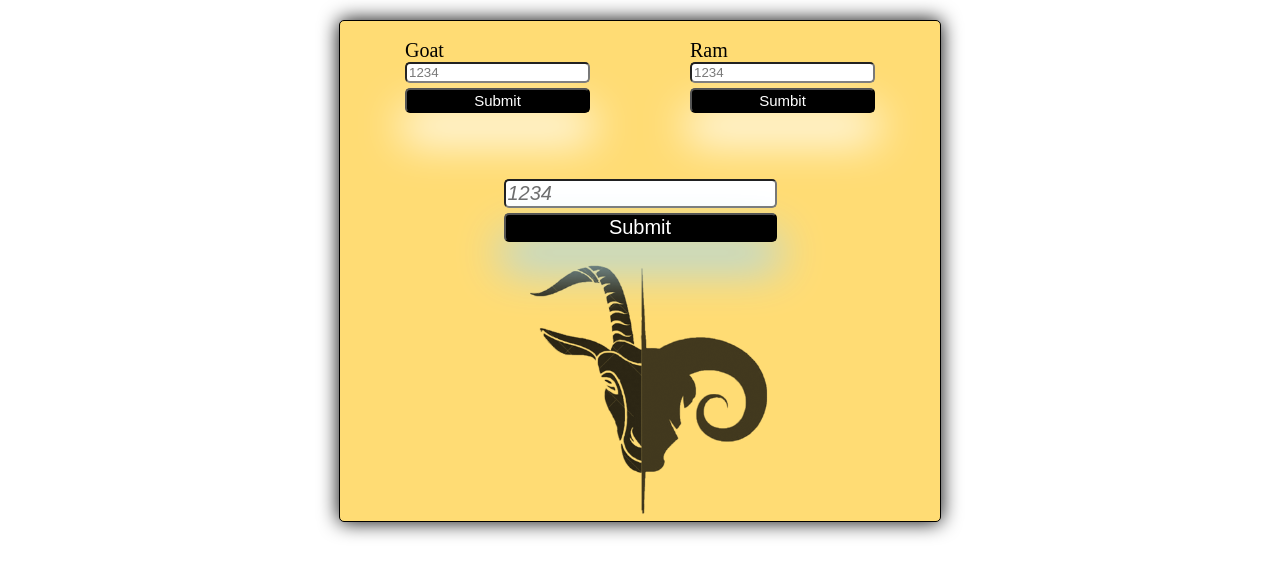
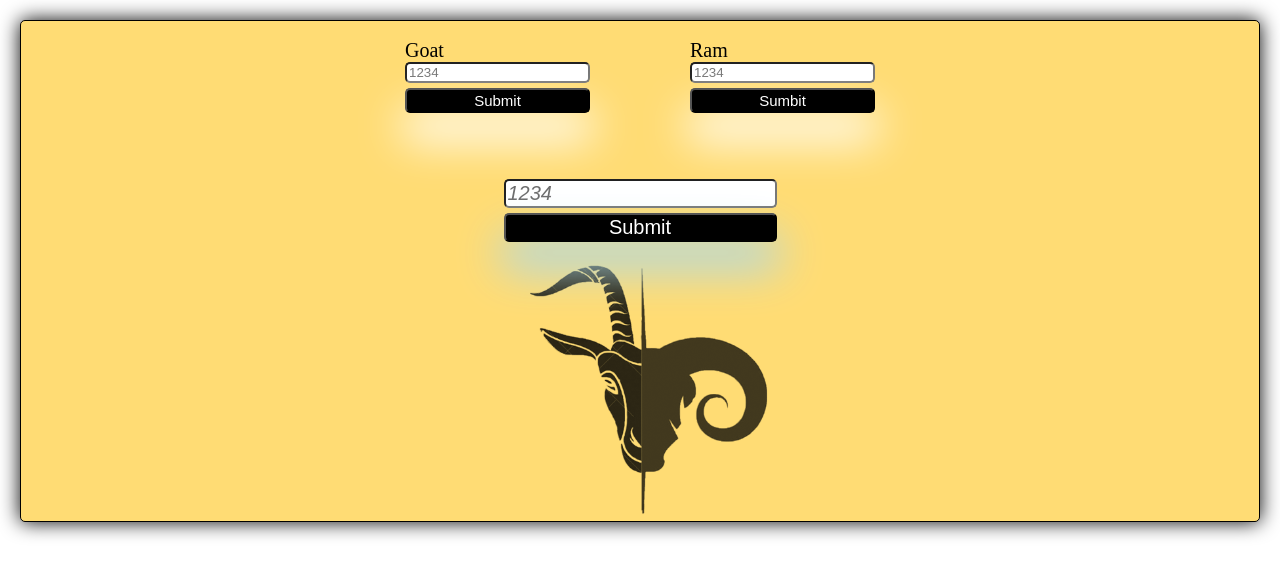
Before and after one commit to illegalGoose/GoatAndRams, a plain HTML site: page index.html in a window 1280 px wide. Drawn offline with Linux system fonts and the light colour scheme.

Commit message:
personalize

```diff
--- a/style.css
+++ b/style.css
@@ -8,7 +8,7 @@ img{
 }
 
 .wrapper{
-    width: 600px;
+    width: auto;
     height: auto;
     min-height: 500px;
     background-color: #ffdc74;
```
